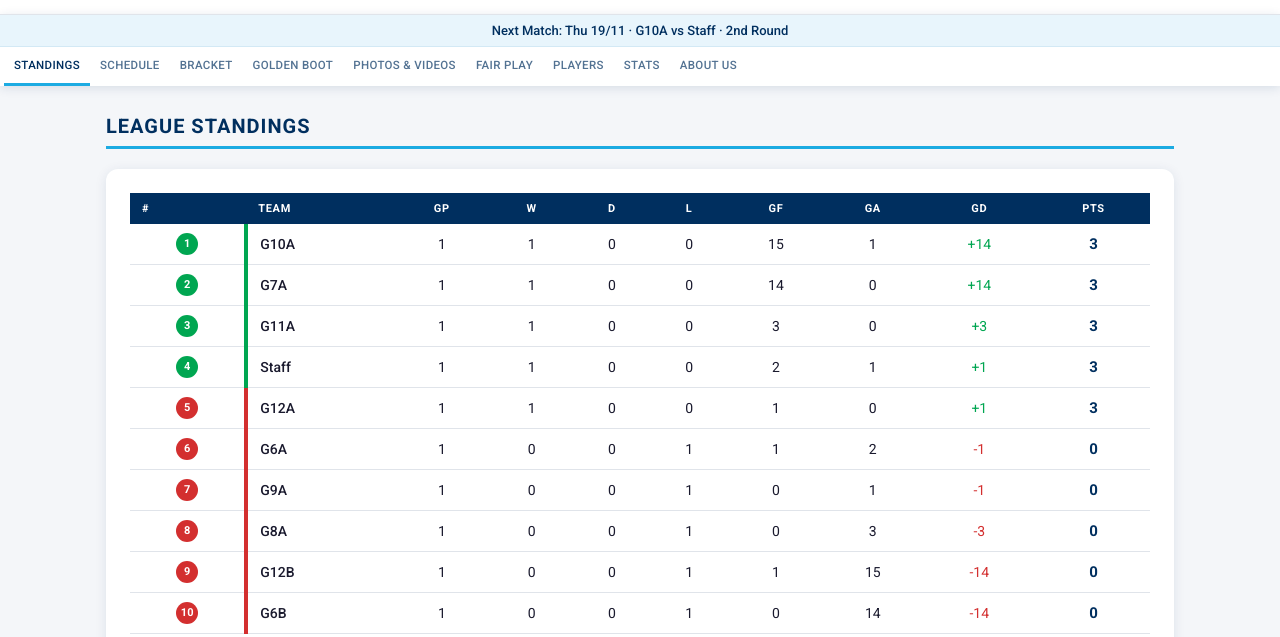
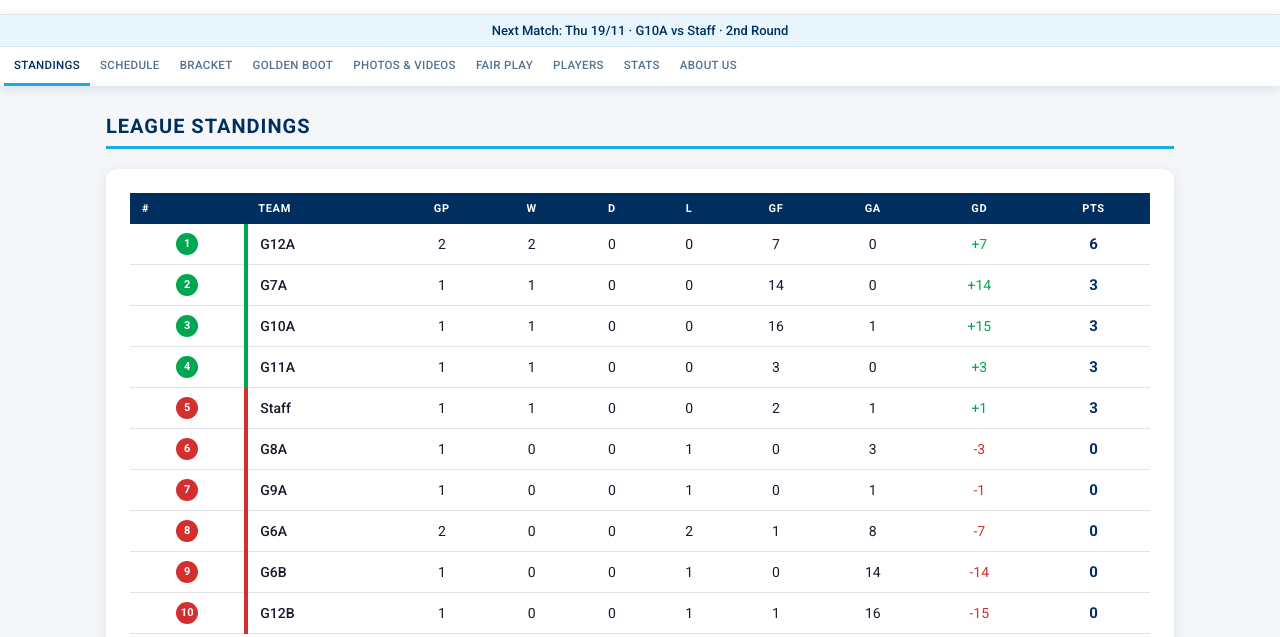
Before and after one commit to telmogsv/UNICUP26, a plain HTML site: page index.html in a window 1280 px wide. Shown: the part 249-886 px from the top of the page. Drawn offline with Linux system fonts and the light colour scheme; no server answers.

Commit message:
Fix league standings after 6 matches
- G12A now pos 1 with 6pts (beat G9A 1-0 and G6A 6-0, GP:2 W:2)
- G10A corrected to GF:16 (not 15)
- G6A updated to GP:2 W:0 L:2 GF:1 GA:8
- G12B corrected to GA:16, GD:-15
- Also wrote correct plain values to UNICUP26 HOMEPAGE sheet
  (all standings cells had #VALUE! formula errors that the site
  could not parse)

Co-Authored-By: Claude Sonnet 4.6 <noreply@anthropic.com>
Claude-Session: https://claude.ai/code/session_01SQXepfWq6L5roSgowLZnMD

```diff
--- a/index.html
+++ b/index.html
@@ -475,16 +475,16 @@ function parseCSV(text){
 // STATIC DATA (fallback + base)
 // ════════════════════════════════════════════════════
 let STANDINGS = [
-  {pos:1,team:'G10A',gp:1,w:1,d:0,l:0,gf:15,ga:1,gd:14,pts:3},
-  {pos:2,team:'G7A', gp:1,w:1,d:0,l:0,gf:14,ga:0,gd:14,pts:3},
-  {pos:3,team:'G11A',gp:1,w:1,d:0,l:0,gf:3, ga:0,gd:3, pts:3},
-  {pos:4,team:'Staff',gp:1,w:1,d:0,l:0,gf:2,ga:1,gd:1, pts:3},
-  {pos:5,team:'G12A',gp:1,w:1,d:0,l:0,gf:1, ga:0,gd:1, pts:3},
-  {pos:6,team:'G6A', gp:1,w:0,d:0,l:1,gf:1, ga:2,gd:-1,pts:0},
-  {pos:7,team:'G9A', gp:1,w:0,d:0,l:1,gf:0, ga:1,gd:-1,pts:0},
-  {pos:8,team:'G8A', gp:1,w:0,d:0,l:1,gf:0, ga:3,gd:-3,pts:0},
-  {pos:9,team:'G12B',gp:1,w:0,d:0,l:1,gf:1, ga:15,gd:-14,pts:0},
-  {pos:10,team:'G6B',gp:1,w:0,d:0,l:1,gf:0, ga:14,gd:-14,pts:0},
+  {pos:1, team:'G12A',gp:2,w:2,d:0,l:0,gf:7, ga:0, gd:7,  pts:6},
+  {pos:2, team:'G7A', gp:1,w:1,d:0,l:0,gf:14,ga:0, gd:14, pts:3},
+  {pos:3, team:'G10A',gp:1,w:1,d:0,l:0,gf:16,ga:1, gd:15, pts:3},
+  {pos:4, team:'G11A',gp:1,w:1,d:0,l:0,gf:3, ga:0, gd:3,  pts:3},
+  {pos:5, team:'Staff',gp:1,w:1,d:0,l:0,gf:2,ga:1, gd:1,  pts:3},
+  {pos:6, team:'G8A', gp:1,w:0,d:0,l:1,gf:0, ga:3, gd:-3, pts:0},
+  {pos:7, team:'G9A', gp:1,w:0,d:0,l:1,gf:0, ga:1, gd:-1, pts:0},
+  {pos:8, team:'G6A', gp:2,w:0,d:0,l:2,gf:1, ga:8, gd:-7, pts:0},
+  {pos:9, team:'G6B', gp:1,w:0,d:0,l:1,gf:0, ga:14,gd:-14,pts:0},
+  {pos:10,team:'G12B',gp:1,w:0,d:0,l:1,gf:1, ga:16,gd:-15,pts:0},
 ];
 
 let MATCHES = [
```
